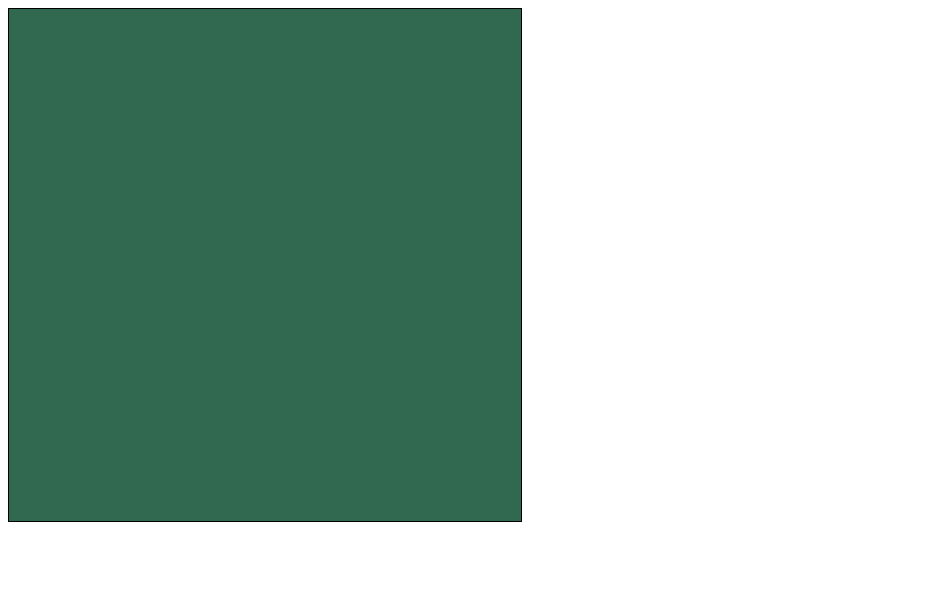
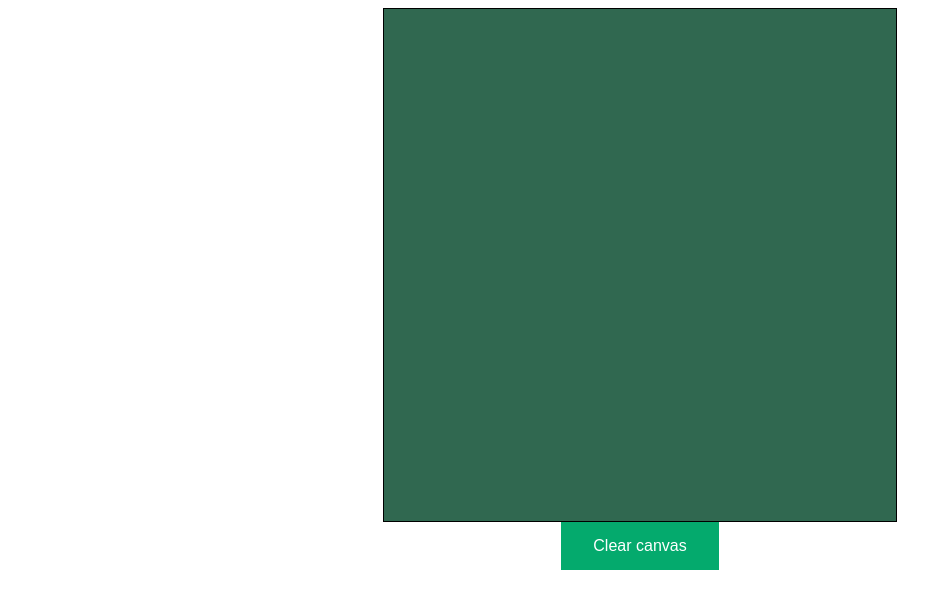
Before and after one commit to hollannikas/gb-tile-editor, a plain HTML site: page src/index.html in a window 1280 px wide. Shown: the whole page, without its empty margins (0-952 px from the left). Drawn offline with Linux system fonts and the light colour scheme.

Commit message:
feat: button to clear the canvas

```diff
--- a/src/index.html
+++ b/src/index.html
@@ -6,10 +6,28 @@
         canvas {
             border: 1px solid black
         }
+        .canvas-container {
+            display: flex;
+            flex-direction: column;
+            align-items: center;
+        }
+        button {
+            background-color: #04AA6D;
+            border: none;
+            color: white;
+            padding: 15px 32px;
+            text-align: center;
+            text-decoration: none;
+            display: inline-block;
+            font-size: 16px;
+        }
     </style>
 
     <body>
-        <canvas id="canvas" width="512" height="512"></canvas>
+        <div class="canvas-container">
+            <canvas id="canvas" width="512" height="512"></canvas>
+            <button id="clear">Clear canvas</button>
+        </div>
     </body>
 
     <script>
@@ -60,11 +78,18 @@
             colorPixel(column, row, colors[3], context);
         };
 
+        const resetCanvas = context => _ => {
+            initCanvas(context);
+        }
+
         const canvas = document.getElementById("canvas");
+        const clearButton = document.getElementById("clear");
+
         const ctx = canvas.getContext("2d");
 
+        canvas.addEventListener("mousedown", handleMouseDown(ctx, canvas));
+        clearButton.addEventListener("click", resetCanvas(ctx))
+
         initCanvas(ctx);
-        canvas.addEventListener("mousedown", handleMouseDown(ctx, canvas));
-
     </script>
 </html>
```
